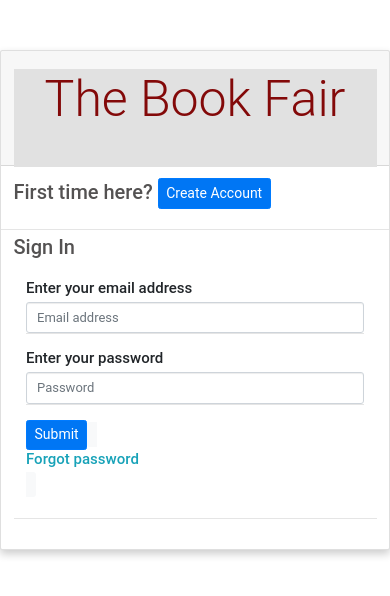
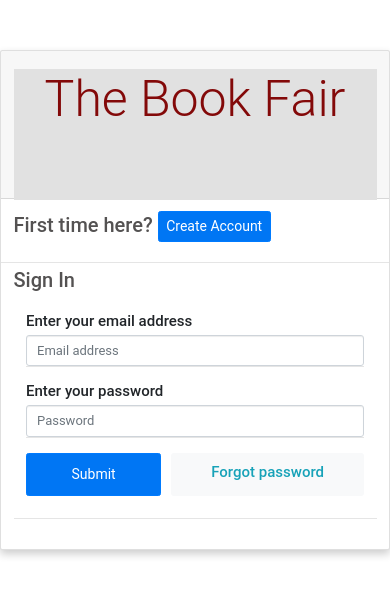
Before and after one commit to saarikabhasi/CS50-project1, a Flask app: page / in a window 390 px wide. Shown: the top 596 px of the page. Run offline with Flask 2, Linux system fonts and the light colour scheme; some libraries are stand-ins or nearby versions.

Commit message:
styling changes for forgot password

```diff
--- a/static/css/main.css
+++ b/static/css/main.css
@@ -78,7 +78,19 @@
 #signIn input{
     font-size: 17px;
 }
+#signIn .forgotpassword{
+    text-align: center;
+    display: grid;
+    grid-template-columns: 40% auto ;
+    grid-gap: 10px;
 
+
+}
+.btn-lg{
+    text-align: center;
+    padding: 10px;
+    font-size: 25px;
+}
 /* register page */
 div#register{
     margin-left: 25%;
@@ -196,7 +208,18 @@
     display: grid;
     margin-left: 40px;
     margin-top: 20px;
+
 }
+.searchmessages h2{
+
+    font-size: 25px;
+    margin-top: 20px;
+}
+.searchmessages h3 {
+    font-size: 20px;
+    margin-top: 20px;
+}
+
 .searchresult h4{
     color: rgb(235, 36, 1);
     font-size: 20px;
@@ -426,6 +449,16 @@
 
     .searchresult{
         margin-left: 35px;
+
+    }
+    .searchmessages h2{
+
+        font-size: 20px;
+
+    }
+    .searchmessages h3 {
+        font-size: 18px;
+
     }
     .searchresult h4{
         font-size: 18px;
```
